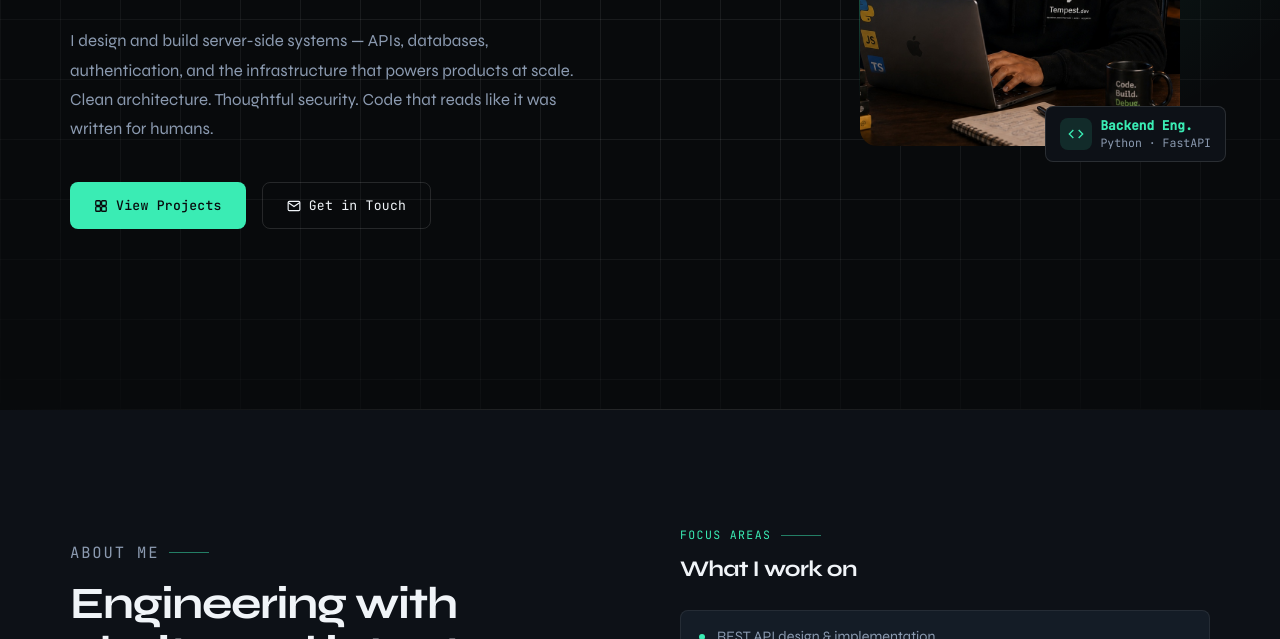
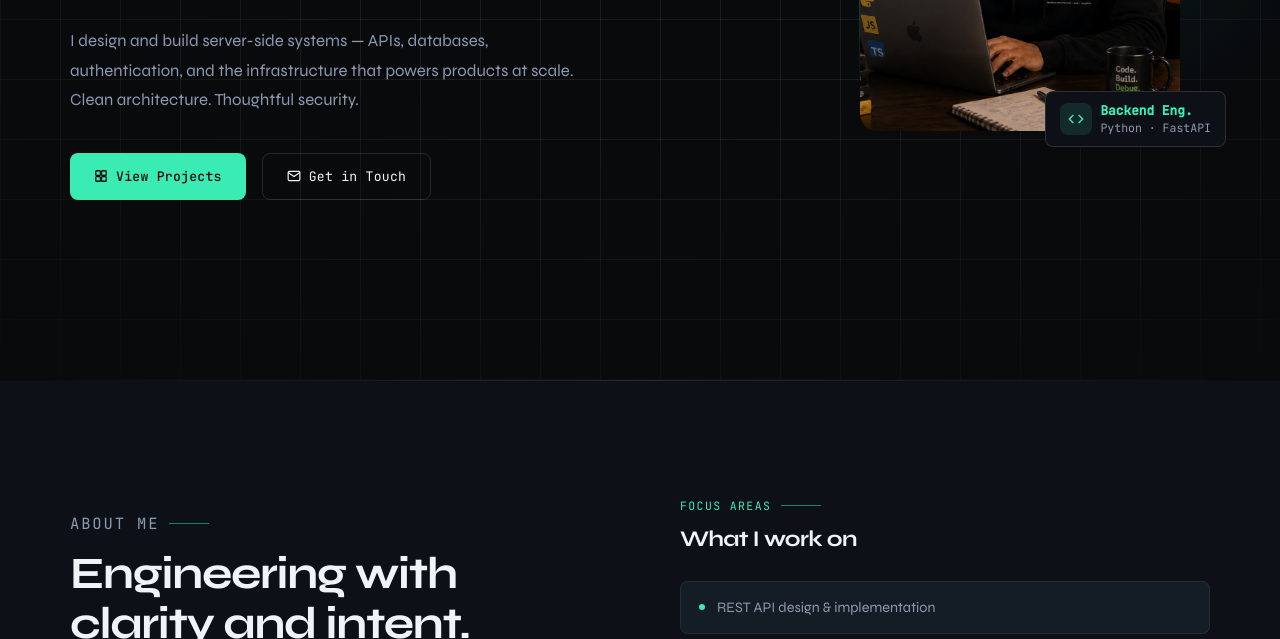
Before and after one commit to tempest-dev3/Website, a plain HTML site: page index.html in a window 1280 px wide. Shown: the part 461-1100 px from the top of the page. Drawn offline with Linux system fonts and the light colour scheme.

Commit message:
Update index.html

```diff
--- a/index.html
+++ b/index.html
@@ -836,7 +836,7 @@
           <p class="hero-desc">
             I design and build server-side systems — APIs, databases, authentication,
             and the infrastructure that powers products at scale. Clean architecture.
-            Thoughtful security. Code that reads like it was written for humans.
+            Thoughtful security.
           </p>
           <div class="hero-actions">
             <a href="#projects" class="btn-primary">
```
